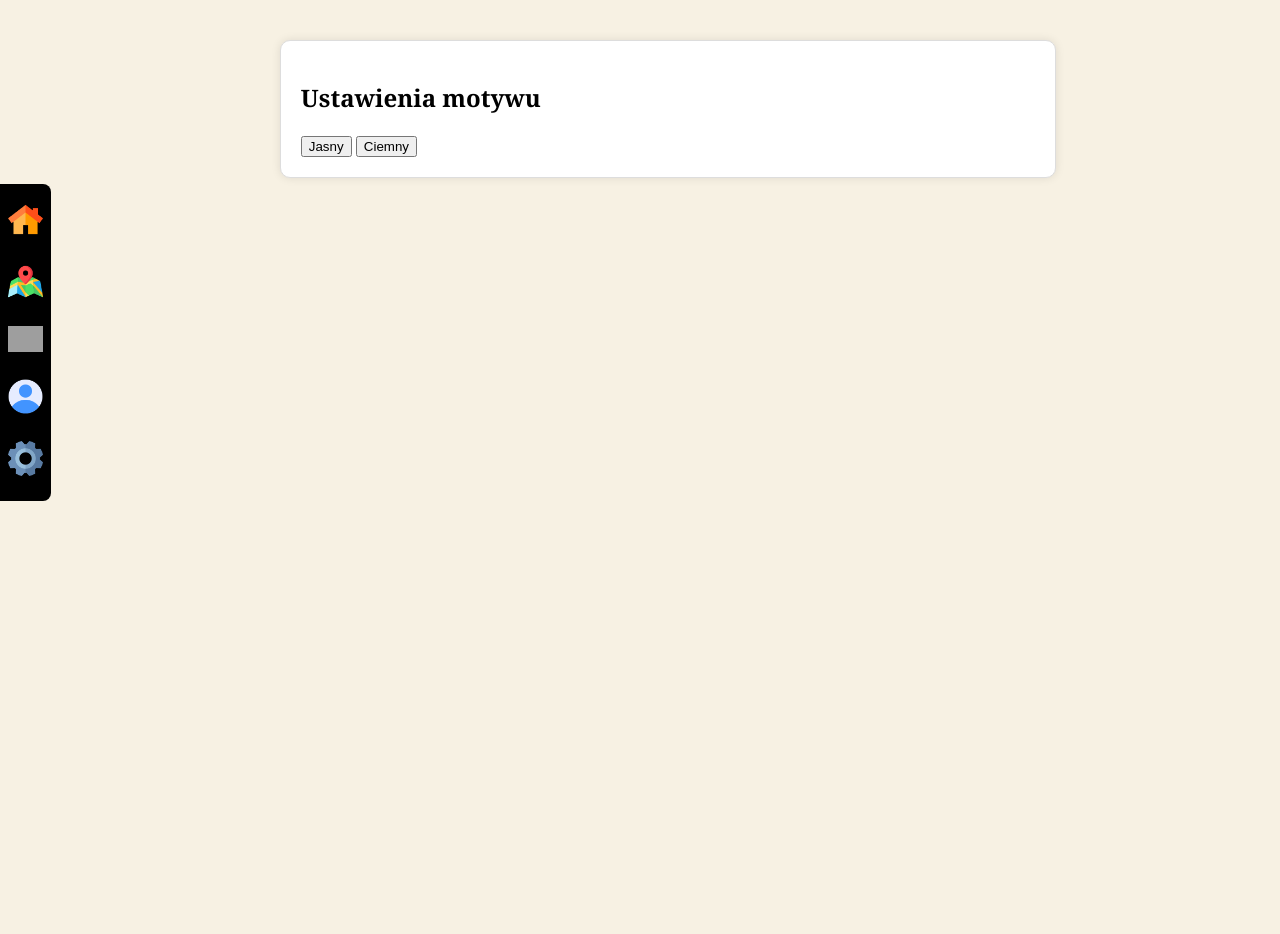
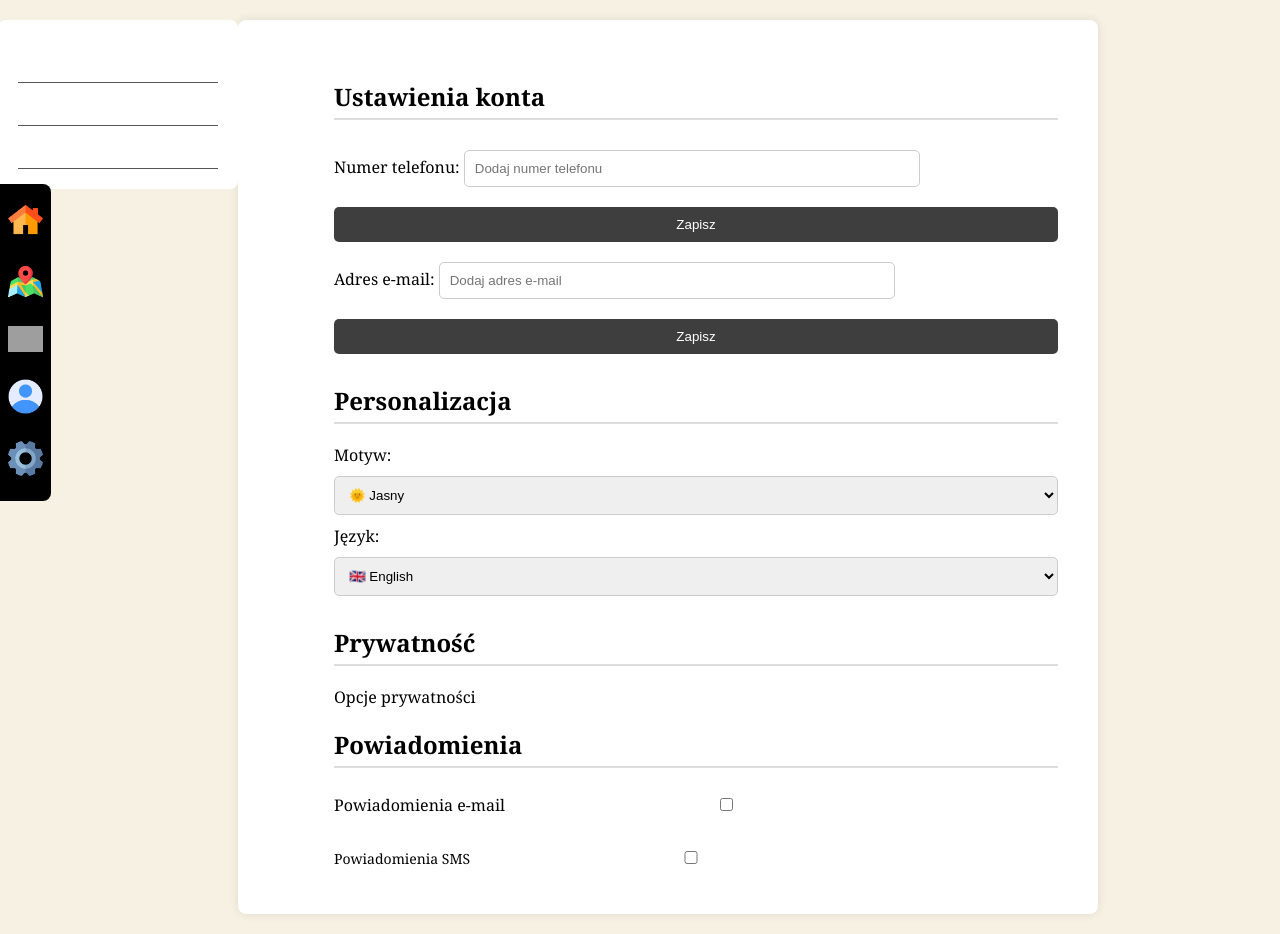
Before and after one commit to Projects-Makers/final_site, a PHP site: page /index.php?strona=settings in a window 1280 px wide. Before the commit the page ends 501 px from the top, so only its background shows below. Run offline with PHP 8.4, Linux system fonts and the light colour scheme; grey boxes are pictures that could not be loaded.

Commit message:
n
theme-toggle/settings

```diff
--- a/index.php
+++ b/index.php
@@ -69,5 +69,9 @@ if (!isset($_SESSION['czas_wejscia'])) {
 <script src="javascript/baner.js"></script>
 <script src="javascript/login_show.js"></script>
 <script src="javascript/map.js"></script>
+<script src="javascript/theme_toggle.js"></script>
+
+
+</script>
 </body>
 </html>
--- /dev/null
+++ b/javascript/theme_toggle.js
@@ -0,0 +1,19 @@
+// Zmiana motywu jasnego/ciemnego
+
+const themeSelector = document.getElementById('theme-selector'); // Pobierz select z motywem
+
+// Sprawdzanie motywu przy załadowaniu strony
+const savedTheme = localStorage.getItem('theme'); // Pobierz zapisany motyw z localStorage
+if (savedTheme) {
+    document.documentElement.setAttribute('data-theme', savedTheme); // Zastosuj zapisany motyw
+    themeSelector.value = savedTheme; // Ustaw wybrany motyw w selectorze
+}
+
+// Obsługa zmiany motywu przez wybór z listy
+themeSelector.addEventListener('change', (event) => {
+    const selectedTheme = event.target.value; // Pobierz wybrany motyw
+
+    // Zmiana motywu
+    document.documentElement.setAttribute('data-theme', selectedTheme);
+    localStorage.setItem('theme', selectedTheme); // Zapisz nowy motyw
+});
--- a/php/settings.php
+++ b/php/settings.php
@@ -1,14 +1,59 @@
-<div class="settings-container">
-    <h2>Ustawienia motywu</h2>
-    <div class="theme-switcher">
-        <button class="theme-button" id="light-theme" onclick="setTheme('light')">Jasny</button>
-        <button class="theme-button" id="dark-theme" onclick="setTheme('dark')">Ciemny</button>
+<main class="settings">
+
+<aside class="sidebar-settings">
+            <a href="#account">Ustawienia konta</a>
+            <a href="#privacy">Prywatność</a>
+            <a href="#notifications">Powiadomienia</a>
+        </aside>
+<div class="container-settings">
+
+
+        <section class="content">
+            <div id="account" class="section">
+                <h2>Ustawienia konta</h2>
+                <label>Numer telefonu:</label>
+                <input type="text" placeholder="Dodaj numer telefonu">
+                <button>Zapisz</button>
+
+                <label>Adres e-mail:</label>
+                <input type="email" placeholder="Dodaj adres e-mail">
+                <button>Zapisz</button>
+
+                <h2>Personalizacja</h2>
+                <label>Motyw:</label>
+                <select id="theme-selector">
+                    <option value="bright">🌞 Jasny</option>
+                    <option value="dark">🌙 Ciemny</option>
+                </select>
+
+                <label>Język:</label>
+                <select>
+                    <option>🇬🇧 English</option>
+                    <option>🇵🇱 Polski</option>
+                    <option>🇩🇪 Deutsch</option>
+                    <option>🇫🇷 Français</option>
+                    <option>🇪🇸 Español</option>
+                    <option>🇯🇵 日本語</option>
+                </select>
+            </div>
+
+            <div id="privacy" class="section">
+                <h2>Prywatność</h2>
+                <p>Opcje prywatności </p>
+            </div>
+
+            <div id="notifications" class="section">
+                <h2>Powiadomienia</h2>
+                <div class="toggle"></div>
+                    <label for="email">Powiadomienia e-mail</label>
+                    <input type="checkbox" id="email">
+                </div>
+        <div class="toggle">
+            <label for="sms">Powiadomienia SMS</label>
+            <input type="checkbox" id="sms">
+        </div>
+
+            </div>
+        </section>
     </div>
-    <script>
-        function setTheme(theme) {
-            document.cookie = "theme=" + theme + "; expires=Fri, 31 Dec 9999 23:59:59 GMT";
-            document.body.classList.remove('theme-light', 'theme-dark');
-            document.body.classList.add('theme-' + theme);
-        }
-    </script>
-</div>
+    </main>
--- a/style/settings.css
+++ b/style/settings.css
@@ -1,22 +1,78 @@
-.settings-container {
-    width: 60%;
-    margin: 40px auto;
+
+.settings{
+    max-width: 1100px;
+    margin: 20px auto;
+    transform: translateX(-120px);
+}
+
+.container-settings {
+
+    margin-left: 240px;
+    max-width: 900px;
+    background: var(--card-bg);
     padding: 20px;
-    background-color: #ffffff;
-    border: 1px solid #ddd;
-    border-radius: 10px;
+    border-radius: 8px;
     box-shadow: 0 0 10px rgba(0, 0, 0, 0.1);
 }
-body {
-    transition: background-color 0.5s, color 0.5s;
+
+.sidebar-settings {
+    width: 200px;
+    padding: 20px;
+    background: var(--card-bg);
+    color: var(--main-font-color);
+    border-radius: 8px;
+    position: fixed;
 }
 
-.theme-light {
-    background-color: #f2f2f2;
-    color: #333;
+.sidebar-settings a {
+    display: block;
+    color: white;
+    text-decoration: none;
+    padding: 10px;
+    border-bottom: 1px solid #555;
 }
 
-.theme-dark {
-    background-color: #333;
-    color: #f2f2f2;
+.sidebar-settings a:hover {
+    background: #575757;
 }
+
+.content {
+    flex-grow: 1;
+    padding: 20px;
+}
+
+.section {
+    margin-bottom: 20px;
+}
+
+h2 {
+    border-bottom: 2px solid #ddd;
+    padding-bottom: 5px;
+}
+
+input {
+    width: 60%;
+    padding: 10px;
+    margin: 10px 0;
+    border: 1px solid #ccc;
+    border-radius: 5px;
+}
+
+select, button
+{
+    width: 100%;
+    padding: 10px;
+    margin: 10px 0;
+    border: 1px solid #ccc;
+    border-radius: 5px;
+}
+button {
+    background: #3e3e3e;
+    color: white;
+    border: none;
+    cursor: pointer;
+}
+
+button:hover {
+    background: #575757;
+}
--- a/style/style.css
+++ b/style/style.css
@@ -15,6 +15,21 @@ body{
     --mortadelka-color: rgb(194, 182, 182);
 }
 
+html[data-theme="dark"]{
+    --main-bg:#333;
+    --card-bg:#444;
+    --main-font-color:#fff;
+    --second-font-color:#ccc;
+    --mortadelka-color: rgb(194, 182, 182);
+}
+
+html[data-theme="bright"]{
+    --main-bg:#f7f1e3;
+    --card-bg:#fff;
+    --main-font-color:#333;
+    --second-font-color:white;
+    --mortadelka-color: rgb(194, 182, 182);
+}
 h1 {
     font-size: 36px;
     color: var(--main-font-color);
--- a/users.json
+++ b/users.json
@@ -16,7 +16,7 @@
         "username": "Purple",
         "password": "$2y$10$FPJawnhPki5d2ZRyLF.trexGkMbKtGRbl1oIMRFAfzjedPKKuKs0O",
         "rank": 1,
-        "czas_spedzony": 93,
+        "czas_spedzony": 109,
         "zdjecie_profilowe": "zdjecia_profilowe\/Purple.png"
     },
     "test": {
```
